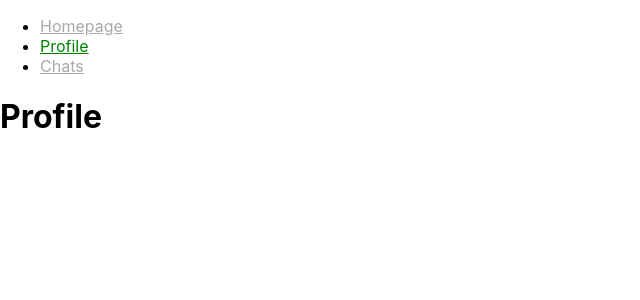
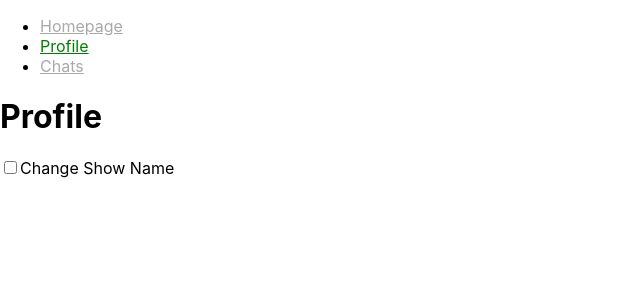
Before and after one commit to pluzonetwo/js_react, a React (Create React App) app: page /profile in a window 1280 px wide. Shown: the top 300 px of the page, without its empty margins (0-640 px from the left). Built offline with nearby package versions, Linux system fonts and the light colour scheme.

Commit message:
Lesson5_Practice

```diff
--- a/package.json
+++ b/package.json
@@ -11,8 +11,10 @@
     "@testing-library/user-event": "^13.5.0",
     "react": "^17.0.2",
     "react-dom": "^17.0.2",
+    "react-redux": "^7.2.6",
     "react-router-dom": "^6.2.1",
     "react-scripts": "5.0.0",
+    "redux": "^4.1.2",
     "web-vitals": "^2.1.4"
   },
   "scripts": {
--- a/src/Route/Router.js
+++ b/src/Route/Router.js
@@ -1,9 +1,9 @@
 import {BrowserRouter, Routes , Route, Link, NavLink} from "react-router-dom";
 import {Chat} from '../components Chat/Chat'
 import ChatList from "../componentsChats/chatList";
+import {Profile} from "../components Proflie/profile";
 
 const Home = () => <h1>Homepage</h1>
-const Profile = () => <h1>Profile</h1>
 
 export const Router = () => {
     return (
@@ -34,7 +34,7 @@ export const Router = () => {
                     <Route index element={<ChatList />}/>
                     <Route path=':chatId' element={<Chat />}/>
                 </Route>
-                <Route path='profile' element={<Profile/>}/>
+                <Route path='profile' element={<Profile />}/>
             </Routes>
         </BrowserRouter>
     )
--- /dev/null
+++ b/src/components Proflie/profile.js
@@ -0,0 +1,25 @@
+import {useDispatch, useSelector} from "react-redux";
+import {changeShowName} from "../store/profile/actions";
+
+
+export const Profile = () => {
+    const dispatch = useDispatch();
+    const data = useSelector((state) => state);
+
+    const toggleShowName = () => {
+        dispatch(changeShowName);
+    };
+
+    return (
+        <div>
+            <h1>Profile</h1>
+            <input
+                type="checkbox"
+                checked={data.showName}
+                value={data.showName}
+                onChange={toggleShowName}
+            />Change Show Name
+            {data.showName && <p>{data.name}</p>}
+        </div>
+    );
+};
--- a/src/index.js
+++ b/src/index.js
@@ -3,10 +3,11 @@ import ReactDOM from 'react-dom';
 import './index.css';
 import reportWebVitals from './reportWebVitals';
 import {Router} from "./Route/Router";
+import App from "./App";
 
 ReactDOM.render(
   <React.StrictMode>
-    <Router />
+    <App />
   </React.StrictMode>,
   document.getElementById('root')
 );
--- /dev/null
+++ b/src/store/index.js
@@ -0,0 +1,8 @@
+import {createStore} from 'redux';
+import {profileReducer} from "./profile/reducer";
+
+export const store = createStore(
+    profileReducer,
+    window.__REDUX_DEVTOOLS_EXTENSION__ &&
+    window.__REDUX_DEVTOOLS_EXTENSION__(),
+);
--- /dev/null
+++ b/src/store/profile/actions.js
@@ -0,0 +1,5 @@
+export const CHANGE_SHOW_NAME = 'PROFILE::CHANGE_SHOW_NAME';
+
+export const changeShowName = {
+    type: CHANGE_SHOW_NAME,
+};
--- /dev/null
+++ b/src/store/profile/reducer.js
@@ -0,0 +1,18 @@
+import {CHANGE_SHOW_NAME} from "./actions";
+
+const initialState = {
+    name: 'Default',
+    showName: false,
+};
+
+export const profileReducer = (state = initialState, action) => {
+    switch (action.type) {
+        case CHANGE_SHOW_NAME:
+            return {
+                ...state,
+                showName: !state.showName,
+            }
+        default:
+            return state;
+    }
+}
```
Also changed, not shown: src/App.js (+7 -1 lines), 1 other file (tests, documents, lock files or other folders).
